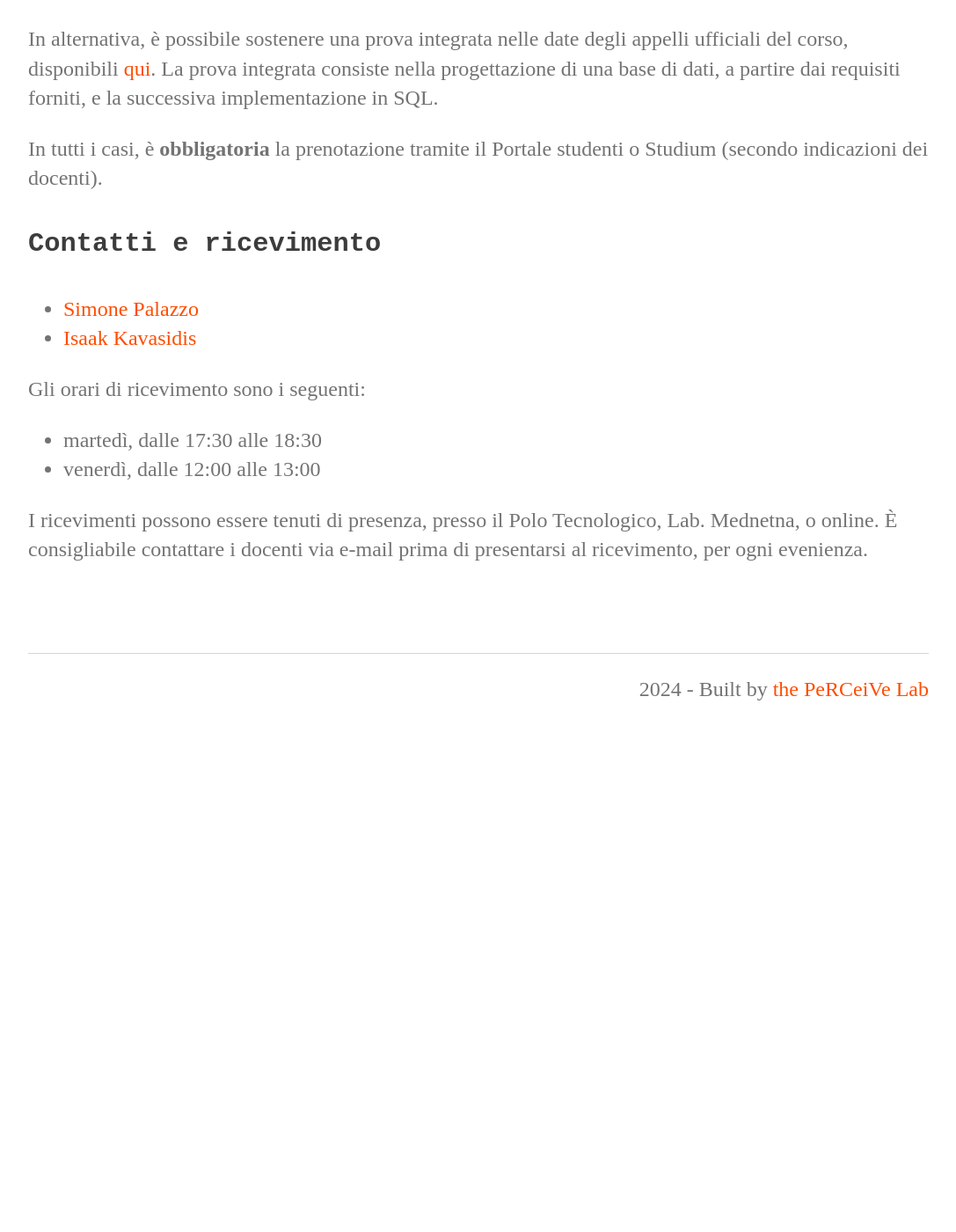
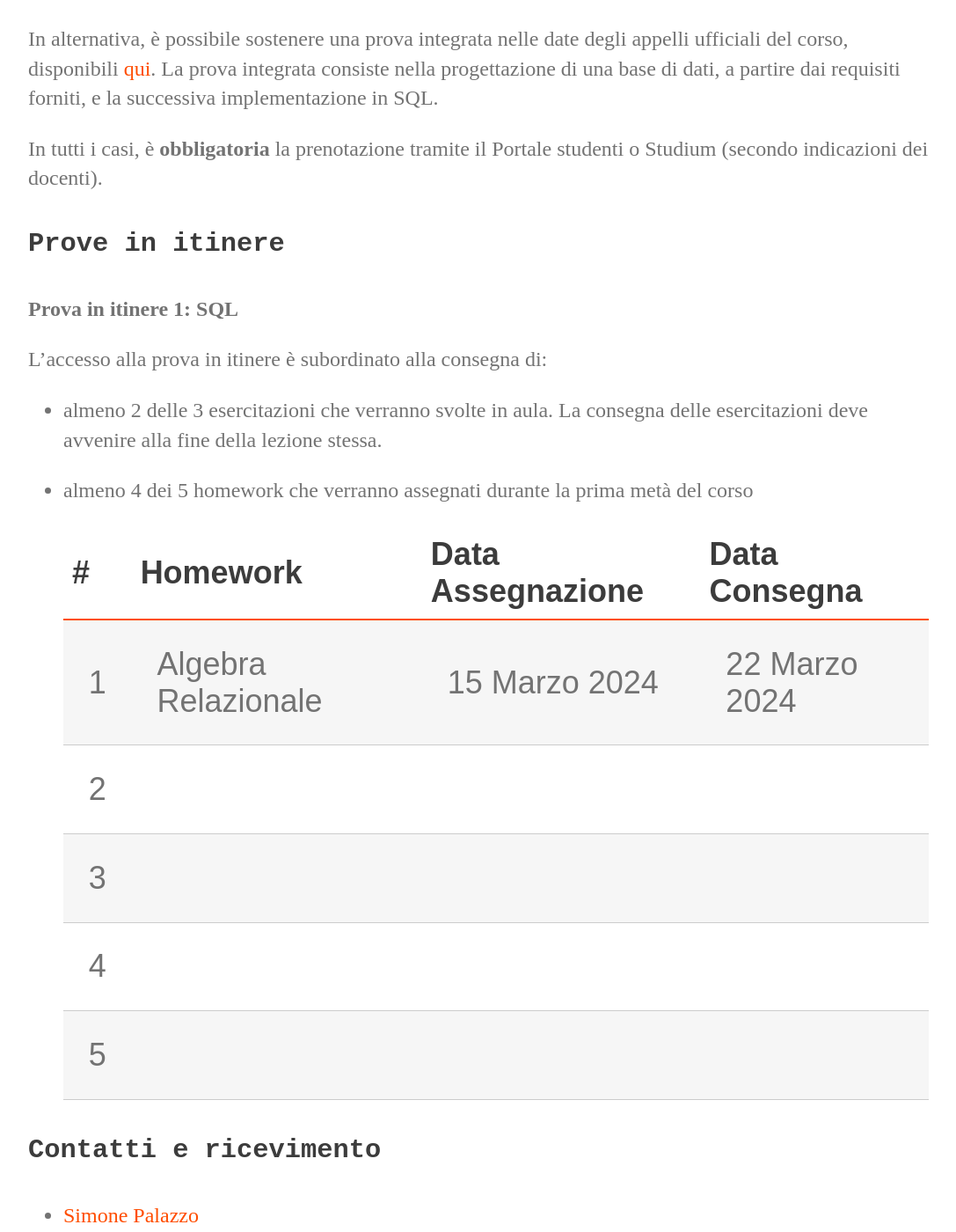
Before and after one commit to perceivelab/db-fo-24, a Jekyll site: the page built from index.md, in a window 1280 px wide and 1400 px high, scrolled down 2537 px. Shown: the whole window at 88% size, without its empty margins (96-1183 px from the left). Built offline with Jekyll 4.4.1, drawn with Linux system fonts in a browser that asks for light colours; before the commit the page ends 3398 px from its top, so only the background shows below that.

Commit message:
Update index.md

```diff
--- a/index.md
+++ b/index.md
@@ -56,6 +56,22 @@ La prova integrata consiste nella progettazione di una base di dati, a partire d
 
 In tutti i casi, è **obbligatoria** la prenotazione tramite il Portale studenti o Studium (secondo indicazioni dei docenti).
 
+#### Prove in itinere
+
+**Prova in itinere 1: SQL**
+
+L'accesso alla prova in itinere è subordinato alla consegna di:
+  - almeno 2 delle 3 esercitazioni che verranno svolte in aula. La consegna delle esercitazioni deve avvenire alla fine della lezione stessa.
+  - almeno 4 dei 5 homework che verranno assegnati durante la prima metà del corso
+
+    |#      | Homework                  | Data Assegnazione | Data Consegna    |
+    |------ | ------------------------- | ----------------  | ---------------- |
+    | 1     | Algebra Relazionale       | 15 Marzo 2024     | 22 Marzo 2024    |
+    | 2     |                           |                   |                  |
+    | 3     |                           |                   |                  |
+    | 4     |                           |                   |                  |
+    | 5     |                           |                   |                  |
+
 #### Contatti e ricevimento
 
 - [Simone Palazzo](mailto:simone.palazzo@unict.it)
```
